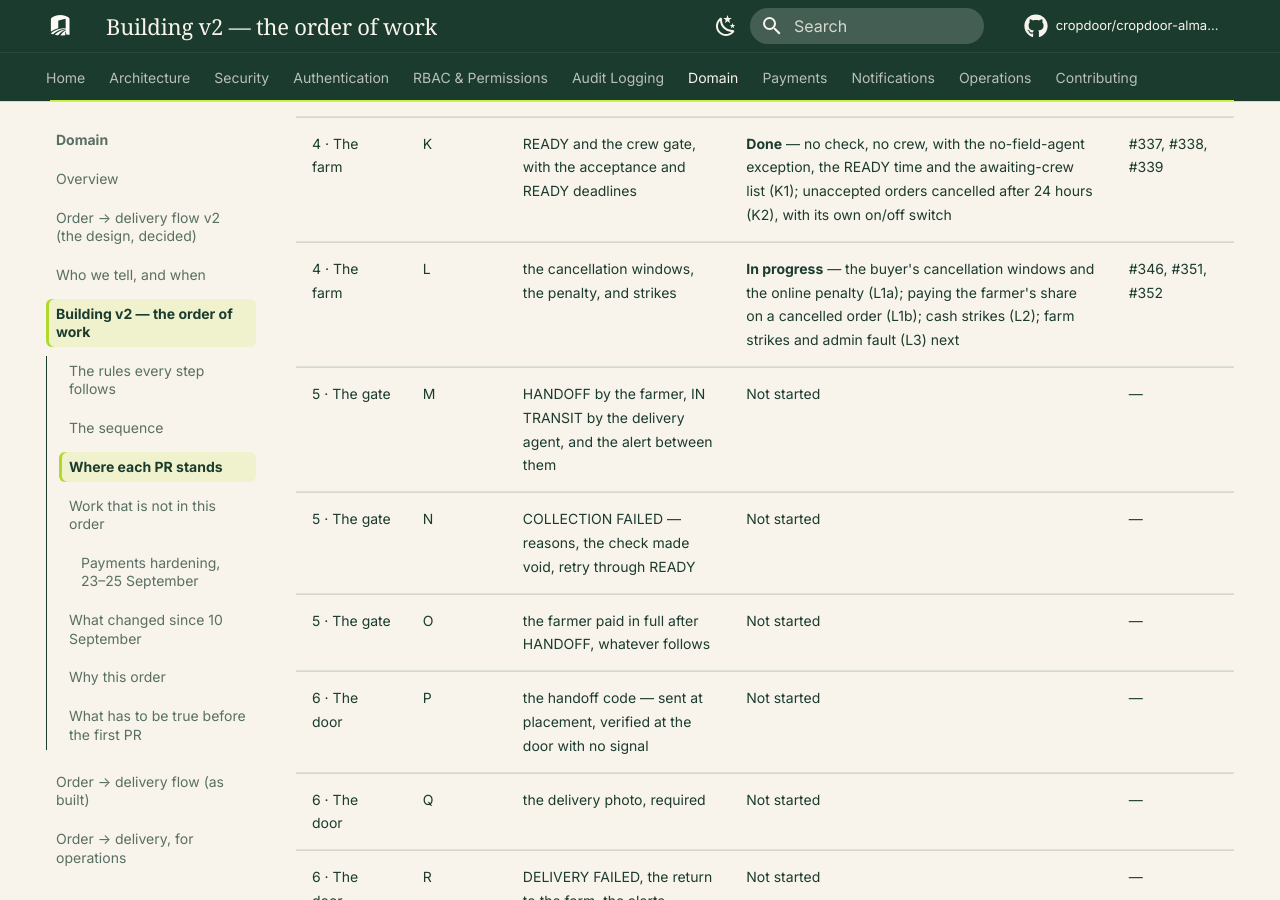
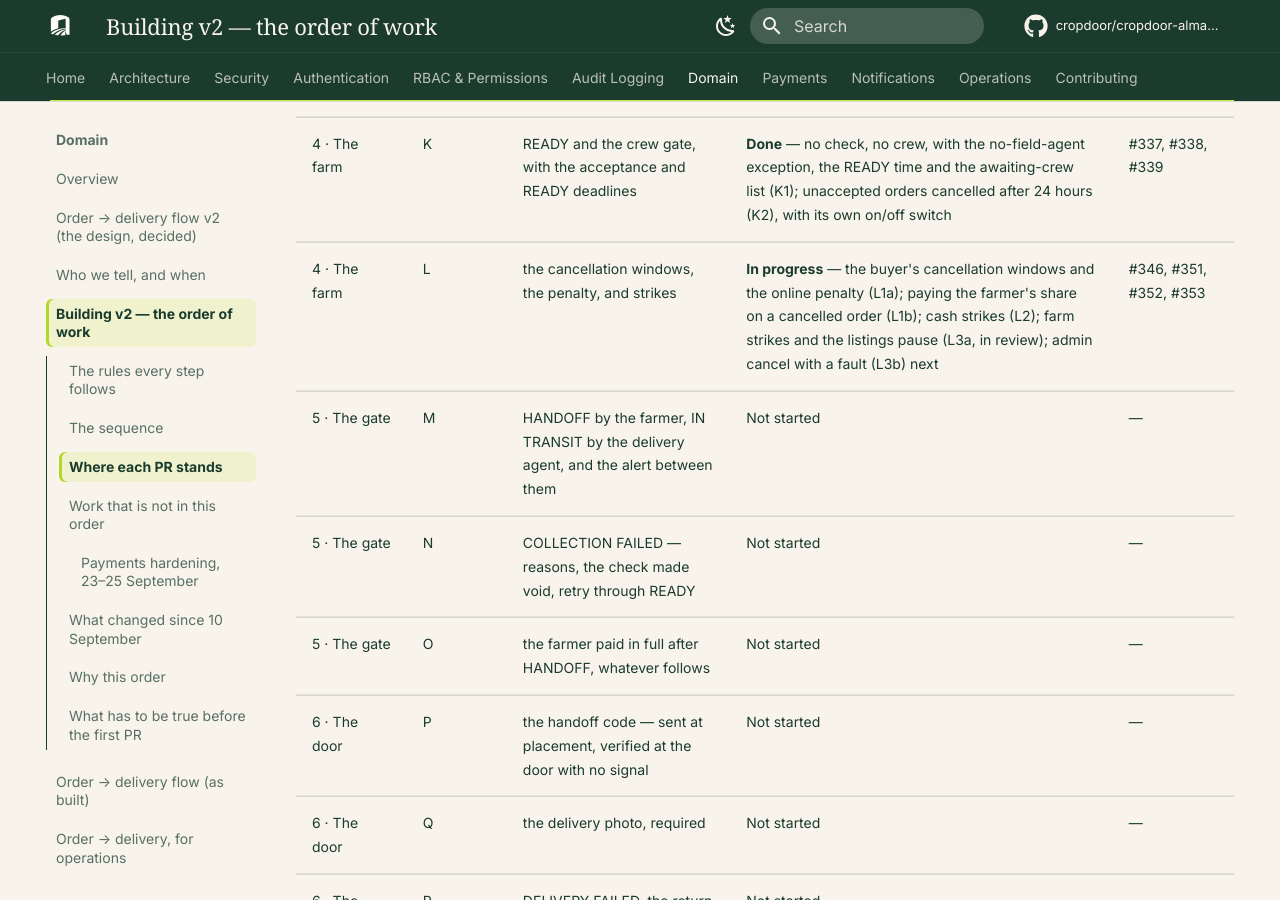
Before and after one commit to cropdoor/cropdoor-almanac, an MkDocs documentation site: the page built from docs/domain/order-delivery-flow-v2-build-order.md, in a window 1280 px wide and 900 px high, scrolled down 7343 px. Built offline with MkDocs 1.6.1 and Material for MkDocs 9.7.7, drawn with Linux system fonts in a browser that asks for light colours; some web fonts are replaced; comment, search, counter and statistics services are not loaded.

Commit message:
L3a farm strikes + listings pause in review (#353)

```diff
--- a/docs/domain/order-delivery-flow-v2-build-order.md
+++ b/docs/domain/order-delivery-flow-v2-build-order.md
@@ -72,7 +72,7 @@ The one place that says what is finished. A PR is **Done** only once it is merge
 | 3 · Money rails | I | refund a cash buyer by mobile money — and collect the buyer payout destination nothing else collects | **Done** | #317 |
 | 4 · The farm | J | the availability check — the form, the photos, the outcomes, the overdue list | **Done** — the check (J1), its outcome acting (J2: Not available cancels free, Short to Admin-Ops), the awaiting-check list with its 8-working-hour deadline (J3); field agents told on acceptance and given their own list (J4); the check's outcome on the admin orders list, with a filter (J5) | #332, #333, #334, #335, #336 |
 | 4 · The farm | K | READY and the crew gate, with the acceptance and READY deadlines | **Done** — no check, no crew, with the no-field-agent exception, the READY time and the awaiting-crew list (K1); unaccepted orders cancelled after 24 hours (K2), with its own on/off switch | #337, #338, #339 |
-| 4 · The farm | L | the cancellation windows, the penalty, and strikes | **In progress** — the buyer's cancellation windows and the online penalty (L1a); paying the farmer's share on a cancelled order (L1b); cash strikes (L2); farm strikes and admin fault (L3) next | #346, #351, #352 |
+| 4 · The farm | L | the cancellation windows, the penalty, and strikes | **In progress** — the buyer's cancellation windows and the online penalty (L1a); paying the farmer's share on a cancelled order (L1b); cash strikes (L2); farm strikes and the listings pause (L3a, in review); admin cancel with a fault (L3b) next | #346, #351, #352, #353 |
 | 5 · The gate | M | HANDOFF by the farmer, IN TRANSIT by the delivery agent, and the alert between them | Not started | — |
 | 5 · The gate | N | COLLECTION FAILED — reasons, the check made void, retry through READY | Not started | — |
 | 5 · The gate | O | the farmer paid in full after HANDOFF, whatever follows | Not started | — |
```
